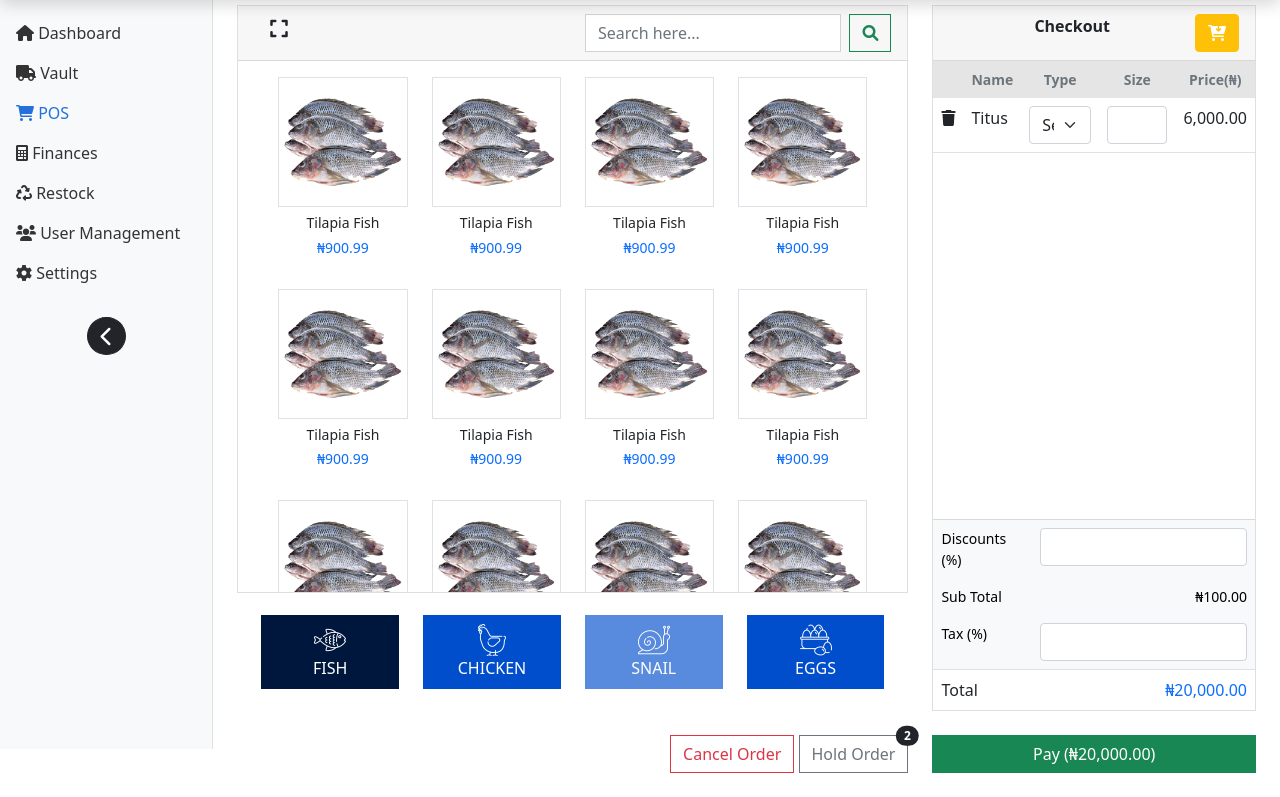
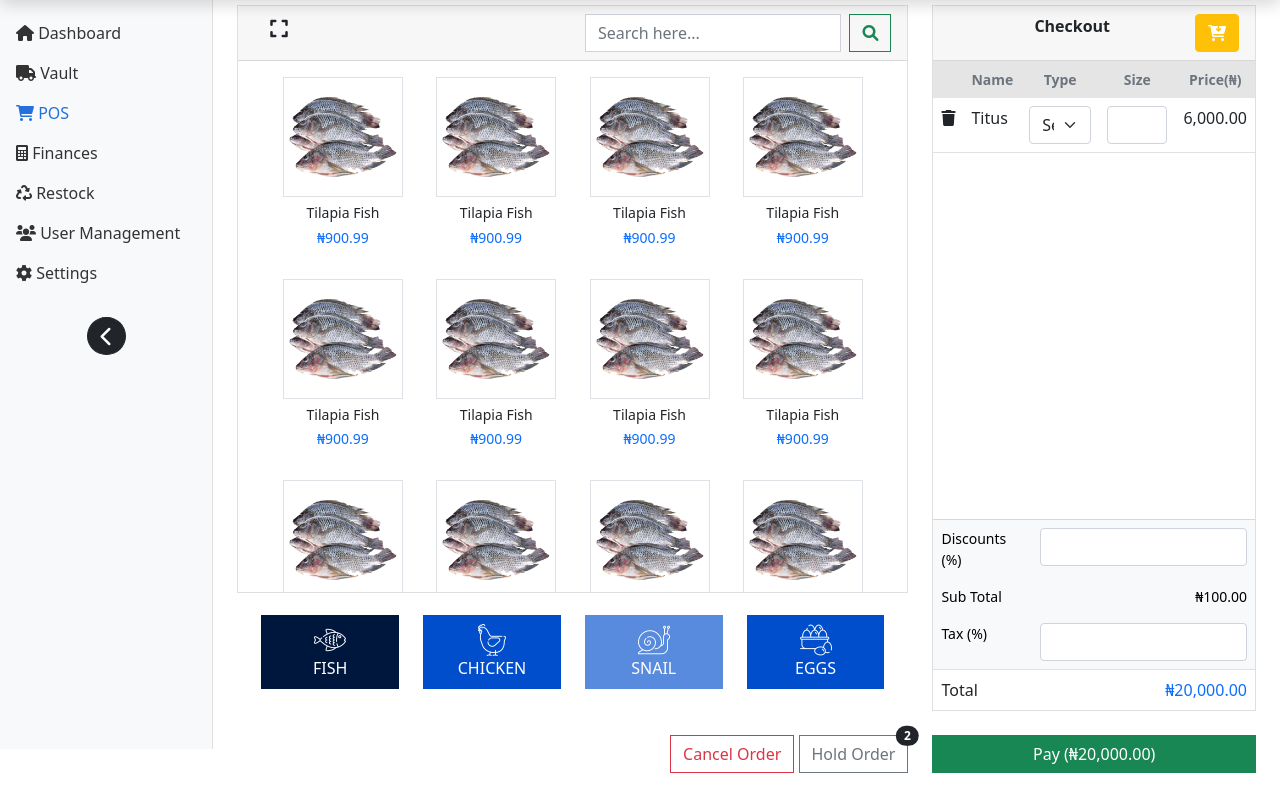
Before and after one commit to oy3/FishMan, a plain HTML site: page pos.html in a window 1280 px wide. Shown: the part 51-848 px from the top of the page. Drawn offline with Linux system fonts and the light colour scheme.

Commit message:
ui changes

```diff
--- a/pos.html
+++ b/pos.html
@@ -139,29 +139,29 @@
                                 <div class="container">
                                     <div class="row mb-4">
                                         <div class="col-md-3 text-center">
-                                            <div class="border p-1 mb-2"><img src="assets/img/tilapia.png"
-                                                    class="img-fluid pos-item" alt="">
+                                            <div class="mb-2"><img src="assets/img/tilapia.png"
+                                                    class="border p-1 img-fluid pos-item" alt="">
                                             </div>
                                             <h6 class="small">Tilapia Fish</h6>
                                             <h6 class="text-primary small">&#8358;900.99</h6>
                                         </div>
                                         <div class="col-md-3 text-center">
-                                            <div class="border p-1 mb-2"><img src="assets/img/tilapia.png"
-                                                    class="img-fluid pos-item" alt="">
+                                            <div class="mb-2"><img src="assets/img/tilapia.png"
+                                                    class="border p-1 img-fluid pos-item" alt="">
                                             </div>
                                             <h6 class="small">Tilapia Fish</h6>
                                             <h6 class="text-primary small">&#8358;900.99</h6>
                                         </div>
                                         <div class="col-md-3 text-center">
-                                            <div class="border p-1 mb-2"><img src="assets/img/tilapia.png"
-                                                    class="img-fluid pos-item" alt="">
+                                            <div class="mb-2"><img src="assets/img/tilapia.png"
+                                                    class="border p-1 img-fluid pos-item" alt="">
                                             </div>
                                             <h6 class="small">Tilapia Fish</h6>
                                             <h6 class="text-primary small">&#8358;900.99</h6>
                                         </div>
                                         <div class="col-md-3 text-center">
-                                            <div class="border p-1 mb-2"><img src="assets/img/tilapia.png"
-                                                    class="img-fluid pos-item" alt="">
+                                            <div class="mb-2"><img src="assets/img/tilapia.png"
+                                                    class="border p-1 img-fluid pos-item" alt="">
                                             </div>
                                             <h6 class="small">Tilapia Fish</h6>
                                             <h6 class="text-primary small">&#8358;900.99</h6>
@@ -169,29 +169,29 @@
                                     </div>
                                     <div class="row mb-4">
                                         <div class="col-md-3 text-center">
-                                            <div class="border p-1 mb-2"><img src="assets/img/tilapia.png"
-                                                    class="img-fluid pos-item" alt="">
+                                            <div class="mb-2"><img src="assets/img/tilapia.png"
+                                                    class="border p-1 img-fluid pos-item" alt="">
                                             </div>
                                             <h6 class="small">Tilapia Fish</h6>
                                             <h6 class="text-primary small">&#8358;900.99</h6>
                                         </div>
                                         <div class="col-md-3 text-center">
-                                            <div class="border p-1 mb-2"><img src="assets/img/tilapia.png"
-                                                    class="img-fluid pos-item" alt="">
+                                            <div class="mb-2"><img src="assets/img/tilapia.png"
+                                                    class="border p-1 img-fluid pos-item" alt="">
                                             </div>
                                             <h6 class="small">Tilapia Fish</h6>
                                             <h6 class="text-primary small">&#8358;900.99</h6>
                                         </div>
                                         <div class="col-md-3 text-center">
-                                            <div class="border p-1 mb-2"><img src="assets/img/tilapia.png"
-                                                    class="img-fluid pos-item" alt="">
+                                            <div class="mb-2"><img src="assets/img/tilapia.png"
+                                                    class="border p-1 img-fluid pos-item" alt="">
                                             </div>
                                             <h6 class="small">Tilapia Fish</h6>
                                             <h6 class="text-primary small">&#8358;900.99</h6>
                                         </div>
                                         <div class="col-md-3 text-center">
-                                            <div class="border p-1 mb-2"><img src="assets/img/tilapia.png"
-                                                    class="img-fluid pos-item" alt="">
+                                            <div class="mb-2"><img src="assets/img/tilapia.png"
+                                                    class="border p-1 img-fluid pos-item" alt="">
                                             </div>
                                             <h6 class="small">Tilapia Fish</h6>
                                             <h6 class="text-primary small">&#8358;900.99</h6>
@@ -199,29 +199,29 @@
                                     </div>
                                     <div class="row mb-4">
                                         <div class="col-md-3 text-center">
-                                            <div class="border p-1 mb-2"><img src="assets/img/tilapia.png"
-                                                    class="img-fluid pos-item" alt="">
+                                            <div class="mb-2"><img src="assets/img/tilapia.png"
+                                                    class="border p-1 img-fluid pos-item" alt="">
                                             </div>
                                             <h6 class="small">Tilapia Fish</h6>
                                             <h6 class="text-primary small">&#8358;900.99</h6>
                                         </div>
                                         <div class="col-md-3 text-center">
-                                            <div class="border p-1 mb-2"><img src="assets/img/tilapia.png"
-                                                    class="img-fluid pos-item" alt="">
+                                            <div class="mb-2"><img src="assets/img/tilapia.png"
+                                                    class="border p-1 img-fluid pos-item" alt="">
                                             </div>
                                             <h6 class="small">Tilapia Fish</h6>
                                             <h6 class="text-primary small">&#8358;900.99</h6>
                                         </div>
                                         <div class="col-md-3 text-center">
-                                            <div class="border p-1 mb-2"><img src="assets/img/tilapia.png"
-                                                    class="img-fluid pos-item" alt="">
+                                            <div class="mb-2"><img src="assets/img/tilapia.png"
+                                                    class="border p-1 img-fluid pos-item" alt="">
                                             </div>
                                             <h6 class="small">Tilapia Fish</h6>
                                             <h6 class="text-primary small">&#8358;900.99</h6>
                                         </div>
                                         <div class="col-md-3 text-center">
-                                            <div class="border p-1 mb-2"><img src="assets/img/tilapia.png"
-                                                    class="img-fluid pos-item" alt="">
+                                            <div class="mb-2"><img src="assets/img/tilapia.png"
+                                                    class="border p-1 img-fluid pos-item" alt="">
                                             </div>
                                             <h6 class="small">Tilapia Fish</h6>
                                             <h6 class="text-primary small">&#8358;900.99</h6>
@@ -461,13 +461,20 @@
 
                 </div>
                 <div class="modal-footer d-inline">
-                    <div class="row">
-                        <button type="button" class="btn btn-primary btn-lg col-md-5" data-bs-toggle="offcanvas"
+                    <div class="row justify-content-evenly">
+                        <button type="button" class="btn btn-primary btn-lg col-md-3" data-bs-toggle="offcanvas"
                             data-bs-target="#offcanvasCard" aria-controls="offcanvasCard"> <i
                                 class="fa fa-credit-card"></i>
                             Card</button>
-                        <div class="col-md-2"></div>
-                        <button type="button" class="btn btn-secondary btn-lg col-md-5" data-bs-toggle="offcanvas"
+
+                        <!-- <button type="button" class="btn btn-secondary btn-lg col-md-3" data-bs-toggle="offcanvas"
+                            data-bs-target="#offcanvasExample" aria-controls="offcanvasExample">
+                            <i class="fa fa-wallet"></i> Credit</button> -->
+
+                        <button type="button" class="btn btn-secondary btn-lg col-md-3" data-bs-target="#exampleModalToggle2"
+                            data-bs-toggle="modal"><i class="fa fa-wallet"></i> Credit</button></button>
+
+                        <button type="button" class="btn btn-success btn-lg col-md-3" data-bs-toggle="offcanvas"
                             data-bs-target="#offcanvasExample" aria-controls="offcanvasExample">
                             <i class="fa fa-money-bill-wave"></i> Cash</button>
 
@@ -589,6 +596,25 @@
             </div>
         </div>
 
+        <!-- Credit -->
+        <div class="modal fade" id="creditModal" aria-hidden="true" aria-labelledby="creditModalLabel"
+            tabindex="-1">
+            <div class="modal-dialog modal-dialog-centered">
+                <div class="modal-content">
+                    <div class="modal-header">
+                        <h1 class="modal-title fs-5" id="exampleModalToggleLabel2">Modal 2</h1>
+                        <button type="button" class="btn-close" data-bs-dismiss="modal" aria-label="Close"></button>
+                    </div>
+                    <div class="modal-body">
+                        Hide this modal and show the first with the button below.
+                    </div>
+                    <div class="modal-footer">
+                        <button class="btn btn-primary" data-bs-target="#exampleModalToggle" data-bs-toggle="modal">Back
+                            to first</button>
+                    </div>
+                </div>
+            </div>
+        </div>
     </div>
 
 
```
Also changed, not shown: 3 other files.
